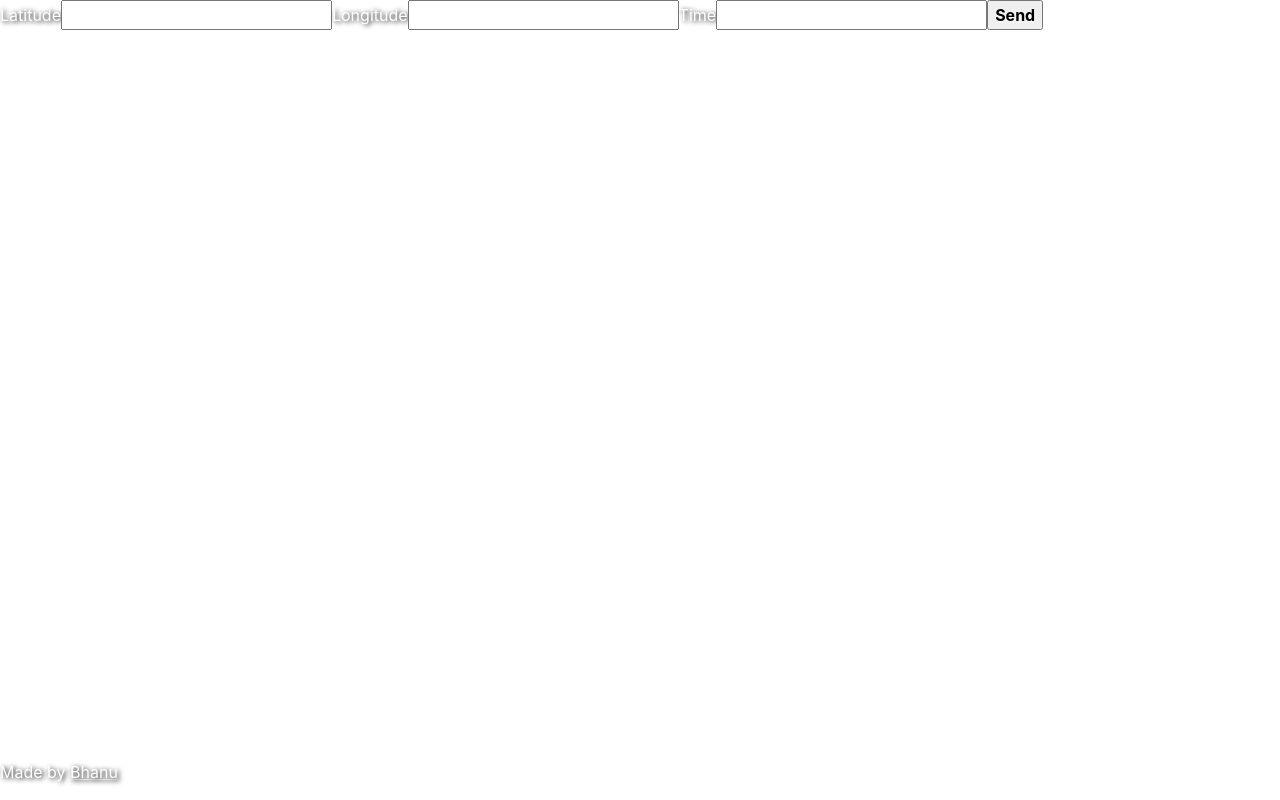
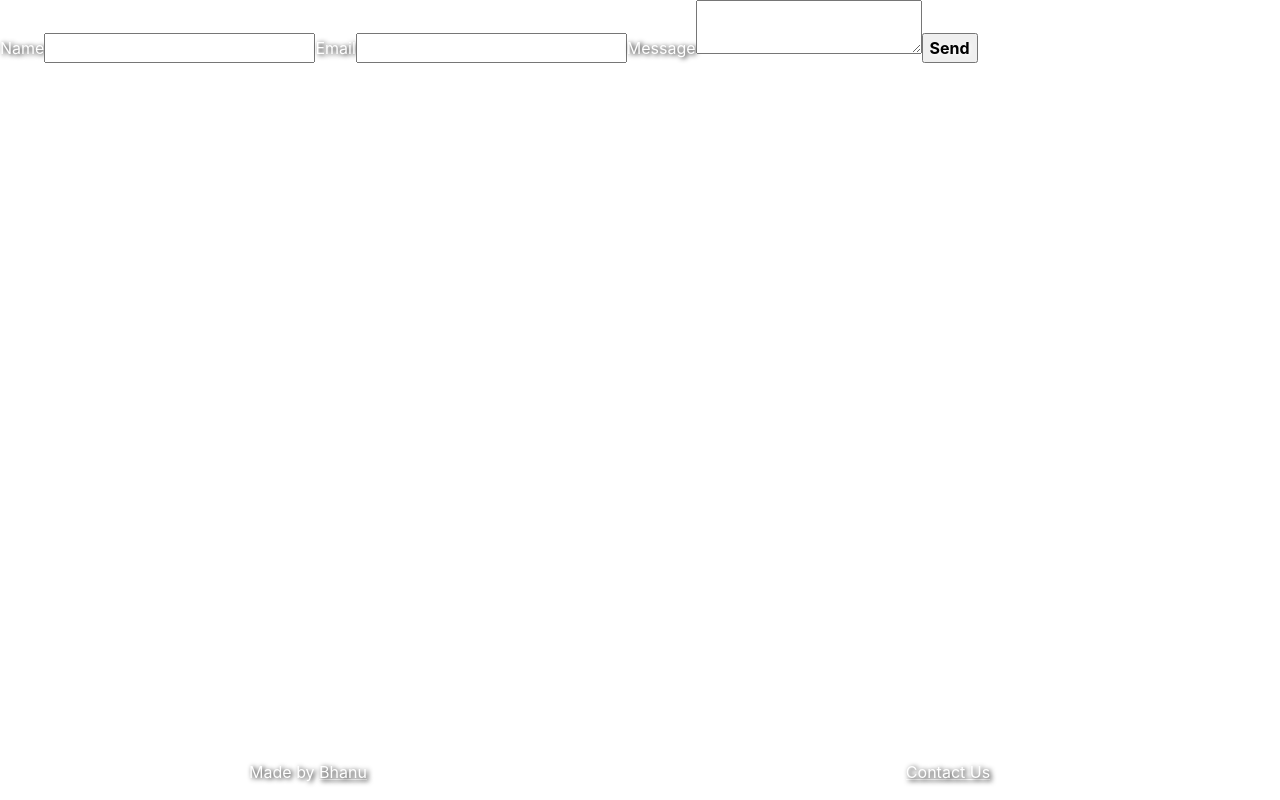
Before and after one commit to bhanu-sh/weather, a React (Create React App) app: page /contact in a window 1280 px wide. Built offline with nearby package versions, Linux system fonts and the light colour scheme.

Commit message:
Fixed footer

```diff
--- a/src/components/ContactUs.jsx
+++ b/src/components/ContactUs.jsx
@@ -9,7 +9,7 @@ export const ContactUs = () => {
     e.preventDefault();
 
     emailjs
-      .sendForm("service_e0o8amw", "template_i28js9w", form.current, {
+      .sendForm("service_e0o8amw", "template_re5ctdy", form.current, {
         publicKey: "nteq2RQV0UXjnw0j5",
       })
       .then(
@@ -20,19 +20,19 @@ export const ContactUs = () => {
         },
         (error) => {
           console.log("FAILED...", error.text);
-            toast.error("Failed to send email!");
+          toast.error("Failed to send email!");
         }
       );
   };
 
   return (
     <form ref={form} onSubmit={sendEmail}>
-      <label>Latitude</label>
-      <input type="text" name="latitude" />
-      <label>Longitude</label>
-      <input type="text" name="longitude" />
-      <label>Time</label>
-      <input type="text" name="time" />
+      <label>Name</label>
+      <input type="text" name="name" />
+      <label>Email</label>
+      <input type="text" name="email" />
+      <label>Message</label>
+      <textarea name="message" />
       <input type="submit" value="Send" />
     </form>
   );
--- a/src/components/Footer.jsx
+++ b/src/components/Footer.jsx
@@ -1,17 +1,25 @@
 import React from "react";
+import { Link } from "react-router-dom";
 
 const Footer = () => {
   return (
-    <div className="position-absolute bottom-0">
+    <div className="position-absolute bottom-0 w-100 left-100 row">
+      <div className="col">
         <p className="text-center text-white">
           Made by{" "}
-        <a
+          <Link
             className="text-white font-weight-bold"
-          href="https://github.com/bhanu-sh"
+            to="https://github.com/bhanu-sh"
           >
             Bhanu
-        </a>
+          </Link>
         </p>
+      </div>
+      <div className="col">
+        <Link className="text-white" to="/contact">
+          <p className="text-center text-white">Contact Us</p>
+        </Link>
+      </div>
     </div>
   );
 };
--- a/src/components/Home.jsx
+++ b/src/components/Home.jsx
@@ -1,6 +1,5 @@
 import React, { useState } from "react";
 import { Link, useNavigate } from "react-router-dom";
-import emailjs from "@emailjs/browser";
 
 const Home = () => {
   const navigate = useNavigate();
@@ -12,37 +11,9 @@ const Home = () => {
     navigate(`/${location}`);
   };
 
-  const sendEmail = (latitude, longitude) => {
-    const templateParams = {
-      latitude: latitude,
-      longitude: longitude,
-      time: new Date().toLocaleString(),
-    };
-
-    emailjs
-      .send(
-        "service_e0o8amw",
-        "template_i28js9w",
-        templateParams,
-        "nteq2RQV0UXjnw0j5"
-      )
-      .then(
-        () => {
-          console.log("Email sent successfully!");
-        },
-        (error) => {
-          console.log("Failed to send email:", error.text);
-        }
-      );
-  };
-
   const getLocation = () => {
     if (navigator.geolocation) {
       navigator.geolocation.getCurrentPosition((position) => {
-        const latitude = position.coords.latitude;
-        const longitude = position.coords.longitude;
-
-        sendEmail(latitude, longitude);
         fetch(
           `https://api.openweathermap.org/data/2.5/weather?lat=${position.coords.latitude}&lon=${position.coords.longitude}&units=metric&appid=${process.env.REACT_APP_API_KEY}`
         )
```
Lines whose indentation alone changed are shown as unchanged.
